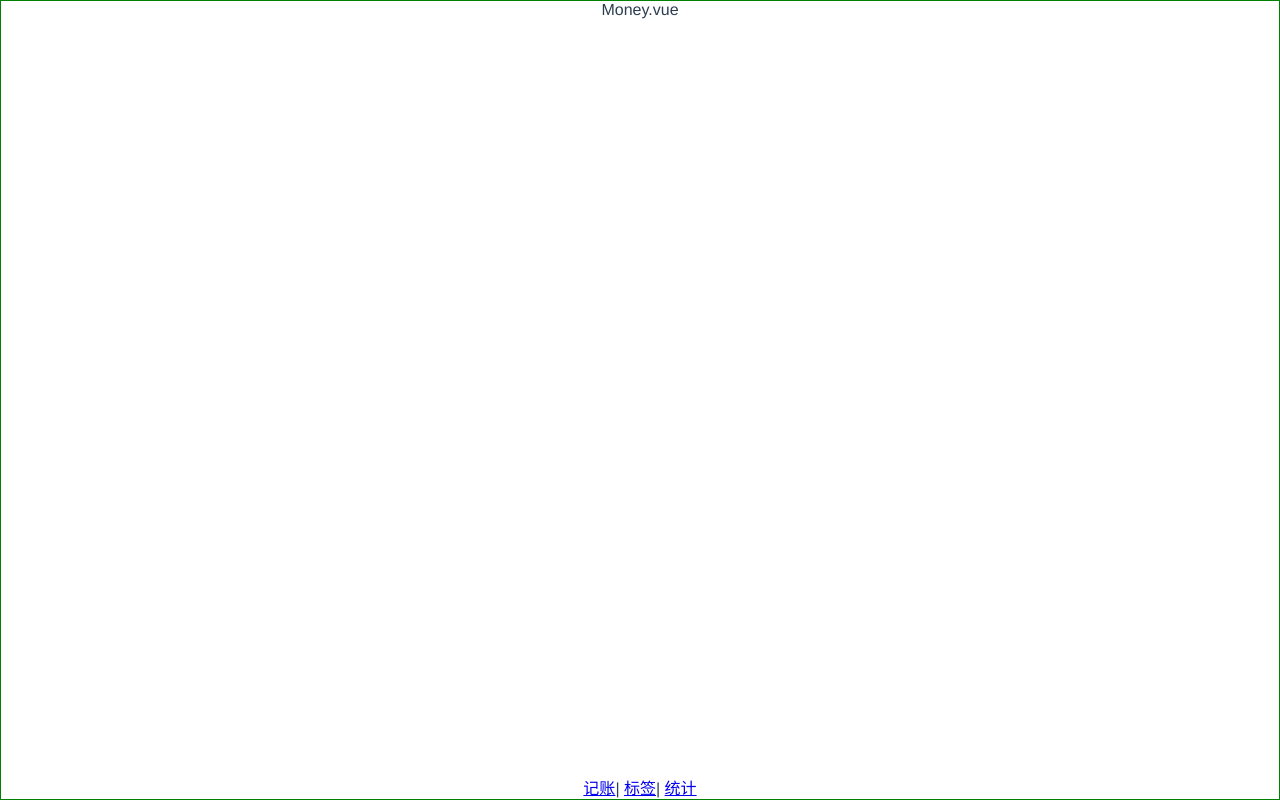
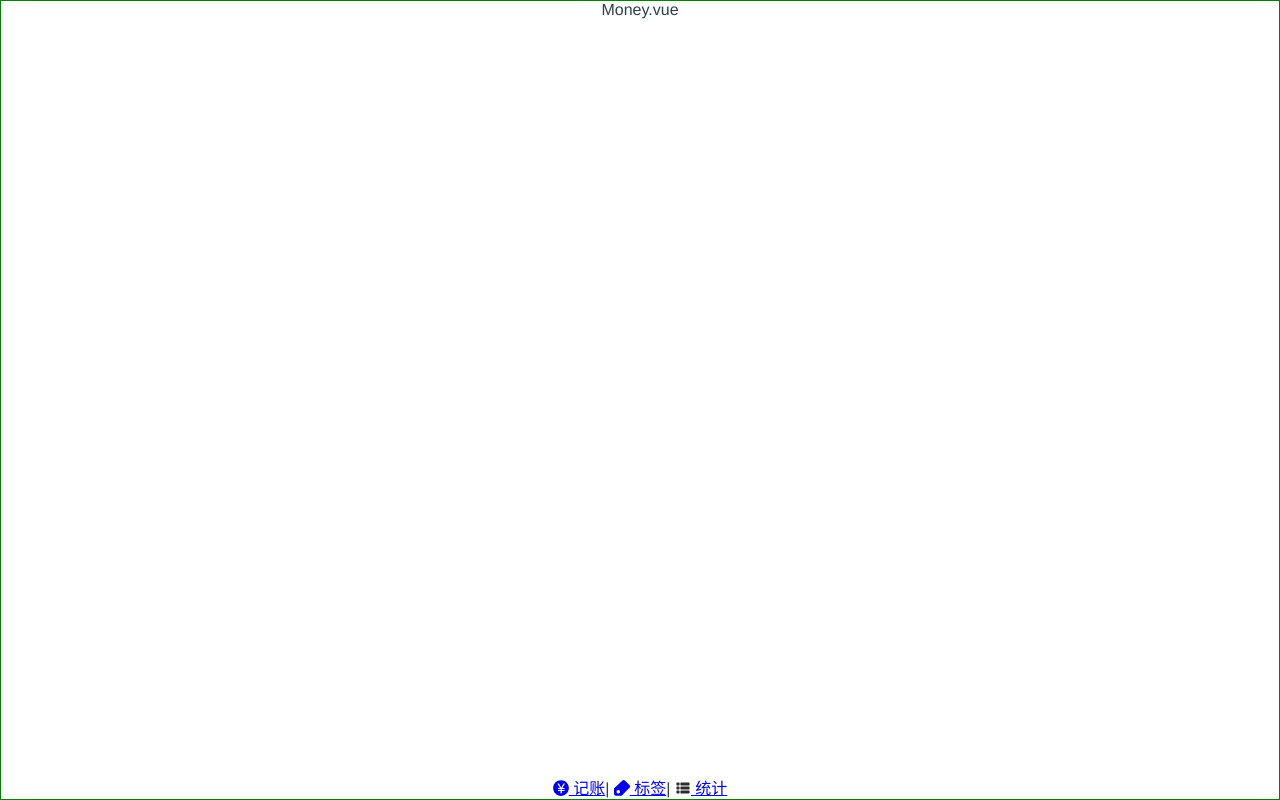
Before and after one commit to 332862394/moaccountvue, a Vue app: page /labels#/money in a window 1280 px wide. Built offline with nearby package versions, Linux system fonts and the light colour scheme.

Commit message:
创建Icon

```diff
--- a/package.json
+++ b/package.json
@@ -36,6 +36,7 @@
     "lint-staged": "^9.5.0",
     "sass": "^1.26.5",
     "sass-loader": "^8.0.2",
+    "svg-sprite-loader": "^6.0.11",
     "typescript": "~4.1.5",
     "vue-template-compiler": "^2.6.11"
   },
--- /dev/null
+++ b/src/components/Icon.vue
@@ -0,0 +1,29 @@
+<template>
+  <svg class="icon">
+    <use :xlink:href="'#' + name" />
+  </svg>
+</template>
+
+<script lang="ts">
+let importAll = (requireContext: __WebpackModuleApi.RequireContext) =>
+  requireContext.keys().forEach(requireContext);
+try {
+  importAll(require.context("../assets/icons", true, /\.svg$/));
+} catch (error) {
+  console.log(error);
+}
+export default {
+  props: ["name"],
+  name: "Icon",
+};
+</script>
+
+<style lang="scss" scoped>
+.icon {
+  width: 1em;
+  height: 1em;
+  vertical-align: -0.15em;
+  fill: currentColor;
+  overflow: hidden;
+}
+</style>
--- a/src/components/Nav.vue
+++ b/src/components/Nav.vue
@@ -1,12 +1,25 @@
 <template>
   <div>
-    <router-link to="/money">记账</router-link>|
-    <router-link to="/labels">标签</router-link>|
-    <router-link to="/statistics">统计</router-link>
+    <router-link to="/money">
+      <Icon name="money" />
+      记账</router-link
+    >|
+    <router-link to="/labels">
+      <Icon name="label" />
+
+      标签</router-link
+    >|
+    <router-link to="/statistics">
+      <Icon name="statistics" />
+
+      统计</router-link
+    >
   </div>
 </template>
 
 <script lang="ts">
+import svg from "@/assets/icons/label.svg";
+console.log(svg);
 export default {
   name: "Nav",
 };
--- a/src/main.ts
+++ b/src/main.ts
@@ -5,10 +5,13 @@
 import store from "./store";
 import Nav from "@/components/Nav.vue";
 import Layout from "@/components/Layout.vue";
+import Icon from "@/components/Icon.vue";
 
 Vue.config.productionTip = false;
 Vue.component("Nav", Nav);
 Vue.component("Layout", Layout);
+Vue.component("Icon", Icon);
+
 new Vue({
   router,
   store,
--- a/vue.config.js
+++ b/vue.config.js
@@ -1,3 +1,22 @@
+const path = require("path");
+
 module.exports = {
-  lintOnSave: false
-}
+  lintOnSave: false,
+  chainWebpack: (config) => {
+    const dir = path.resolve(__dirname, "src/assets/icons");
+
+    config.module
+      .rule("svg-sprite")
+      .test(/\.svg$/)
+      .include.add(dir)
+      .end() // 包含 icons 目录
+      .use("svg-sprite-loader")
+      .loader("svg-sprite-loader")
+      .options({ extract: false })
+      .end();
+    config
+      .plugin("svg-sprite")
+      .use(require("svg-sprite-loader/plugin"), [{ plainSprite: true }]);
+    config.module.rule("svg").exclude.add(dir); // 其他 svg loader 排除 icons 目录
+  },
+};
```
Also changed, not shown: src/shims-vue.d.ts (+7 -3 lines), .eslintrc.js, 1 other file (tests, documents, lock files or other folders).
